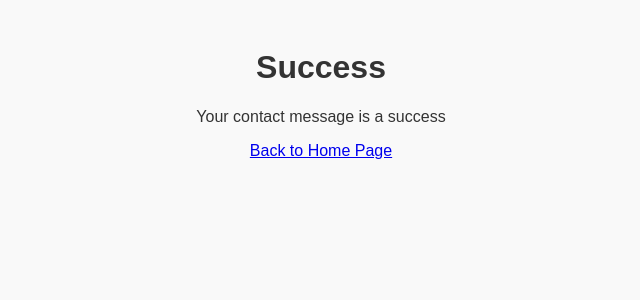
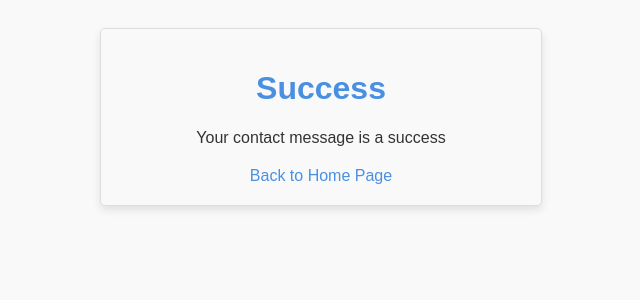
Before and after one commit to mykasero/django_firststeps, a Django app: page /contact/success in a window 1280 px wide. Shown: the top 300 px of the page, without its empty margins (319-959 px from the left). Run offline with Django 5.2, Linux system fonts and the light colour scheme.

Commit message:
lesson 7 full

```diff
--- a/first_steps/first_steps/settings.py
+++ b/first_steps/first_steps/settings.py
@@ -121,7 +121,7 @@ STATIC_URL = 'static/'
 # MEDIA_URL = 'images/'
 
 STATICFILES_DIRS = (
-    os.path.join(BASE_DIR, "firstapp\static"),
+    os.path.join(BASE_DIR, "firstapp/static"),
     # os.path.join(BASE_DIR, "static"),
 )
 
--- /dev/null
+++ b/first_steps/firstapp/static/styles/styles1.css
@@ -0,0 +1,89 @@
+body{
+    font-family: Arial,Helvetica,sans-serif;
+    background-color: #f9f9f9;
+    color: #333;
+    text-align: center;
+    padding: 20px;
+    overflow: hidden;
+}
+
+h1{
+    color: #4a90e2
+}
+
+a{
+    text-decoration: none;
+    color: #4a90e2;
+}
+
+button{
+    background-color: #4a90e2;
+    color: #fff
+    padding: 10px 20px;
+    border: none;
+    border-radius: 5px;
+    cursor: pointer;
+}
+button:hover{
+    background-color: #357ab8;
+}
+
+/* Home Page */
+.centered_content{
+    height: 100vh;
+    display: flex;
+    flex-direction: column;
+    justify-content: center;
+    align-items: center;
+}
+.btn{
+    font-size: 16px;
+    outline: none;
+}
+.image1{
+    width: 50%;
+    /*max-width: 600px;*/
+    display: block;
+    margin: 0 auto 20px;
+
+}
+
+/* Form Styling */
+
+form{
+    max-width: 400px;
+    margin: 0 auto;
+    border: 1px solid #fff;
+    border-radius: 10px;
+    box-shadow: 0 4p 8px rgba(0,0,0,0.1);
+    padding: 20px;
+}
+
+label{
+    font_weight: bold;
+}
+
+input[type = "text"],
+input[type="email"],
+textarea{
+    width: 100%;
+    padding: 8px;
+    margin: 10px 0 20px;
+    border-radius: 5px;
+    box-sizing: border-box;
+    border: 3px solid #fff;
+
+}
+.success-message{
+    text-align: center;
+    max-width: 400px;
+    margin: 0 auto;
+    border: 1px solid #ddd;
+    border-radius: 5px;
+    box-shadow: 0 4px 8px rgba(0,0,0,0.1);
+    padding: 20px;
+}
+
+.success-message p{
+    margin: 20px 0;
+}
--- a/first_steps/firstapp/templates/tours/contact.html
+++ b/first_steps/firstapp/templates/tours/contact.html
@@ -4,7 +4,7 @@
 <head>
 
     <title>Contact</title>
-    <link rel="stylesheet" href="{% static 'styles/styles.css' %}">
+    <link rel="stylesheet" href="{% static 'styles/styles1.css' %}">
 
 
 </head>
--- a/first_steps/firstapp/templates/tours/home.html
+++ b/first_steps/firstapp/templates/tours/home.html
@@ -6,13 +6,13 @@
     <meta name="viewport"
     content="width=device-width, initial-scale=1.0">
     <title>HOME</title>
-    <link rel="stylesheet" href="{% static 'styles/styles.css' %}">
+    <link rel="stylesheet" href="{% static 'styles/styles1.css' %}">
 
 
 </head>
 <body>
     <div class="centered_content">
-        <img src="{% static 'images/silvia.png' %}" alt = "image1">
+        <img class = "image1" src="{% static 'images/silvia.png' %}" alt = "image1">
         <form action = "{% url 'contact_view' %}" method = "get">
             <button type="submit" class ="btn">Click to enter form</button>
         </form>
--- a/first_steps/firstapp/templates/tours/success.html
+++ b/first_steps/firstapp/templates/tours/success.html
@@ -6,13 +6,15 @@
     <meta name="viewport"
     content="width=device-width, initial-scale=1.0">
     <title>Success</title>
-    <link rel="stylesheet" href="{% static 'styles/styles.css' %}">
+    <link rel="stylesheet" href="{% static 'styles/styles1.css' %}">
 
 
 </head>
 <body>
+    <div class="success-message">
     <h1>Success</h1>
     <p>Your contact message is a success</p>
     <a href="{% url 'homepage' %}">Back to Home Page</a>
+    </div>
 </body>
 </html>
```
Also changed, not shown: first_steps/firstapp/static/styles/styles.css (deleted, +0 -43 lines).
